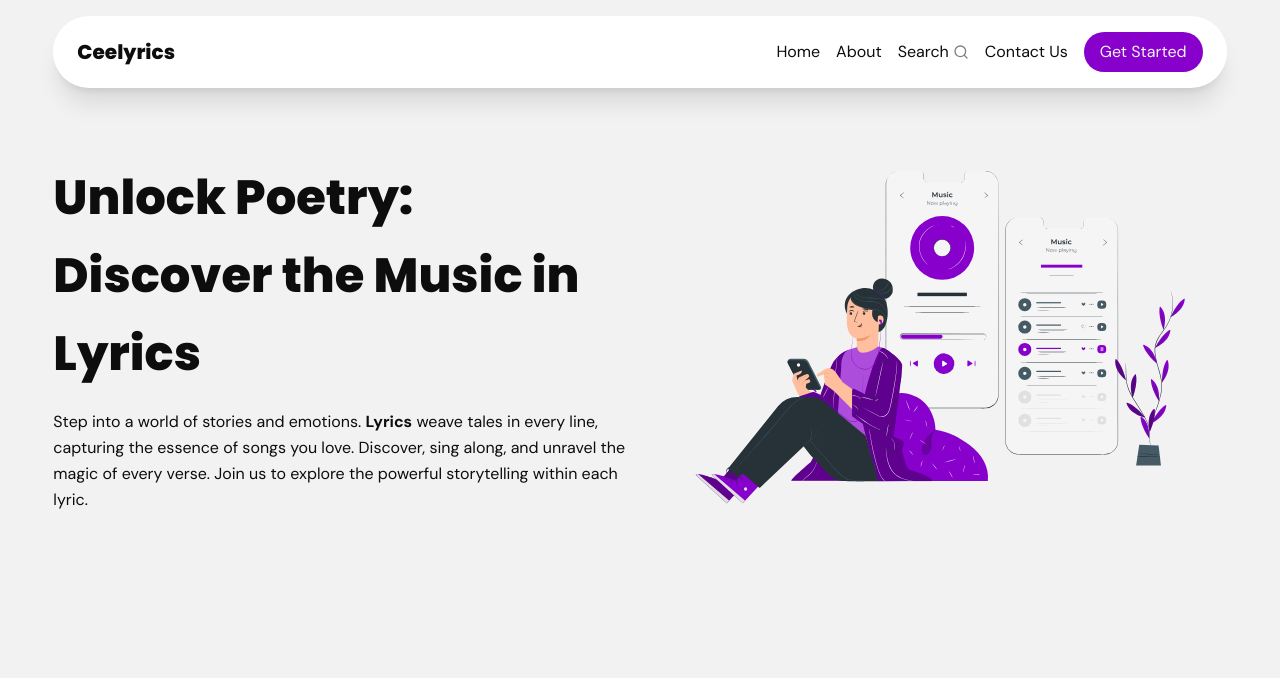
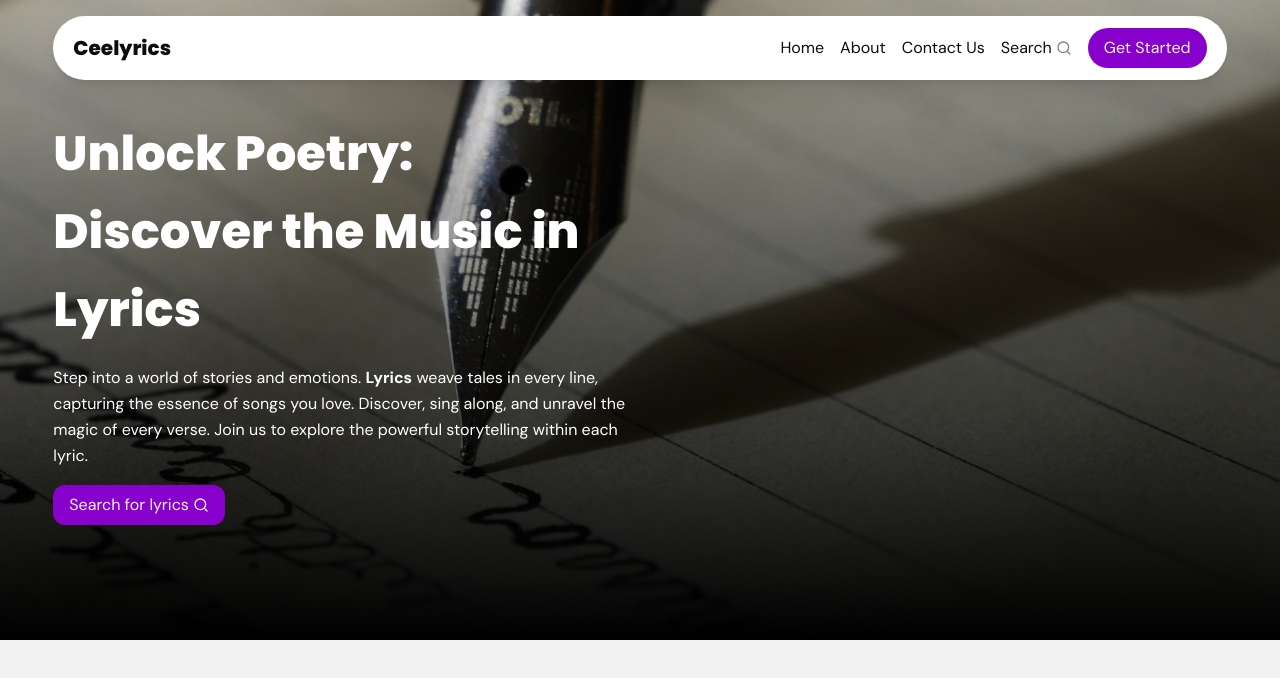
Before and after one commit to benjaminnkem/ceelyrics-next, a Next.js app: page / in a window 1280 px wide. Shown: the top 678 px of the page. Built offline with nearby package versions, Linux system fonts and the light colour scheme.

Commit message:
chore: updated header design

```diff
--- a/app/(home)/page.tsx
+++ b/app/(home)/page.tsx
@@ -1,12 +1,26 @@
 import WidthClamp from "@/components/Layout/Clamp";
 import { poppins } from "@/lib/fonts";
+import { SearchIcon } from "lucide-react";
 import Image from "next/image";
 
 const Home = () => {
   return (
     <header>
+      <div id="jumbo" className="min-h-[40rem] flex items-center relative">
+        <div className="absolute top-0 left-0 w-full overflow-hidden h-full select-none">
+          <Image
+            src={`/images/backgrounds/home.jpg`}
+            alt="home cover"
+            width={1920}
+            height={800}
+            className="w-full h-full object-cover"
+          />
+        </div>
+
+        <div className="absolute top-0 left-0 w-full h-full bg-gradient-to-t from-black"></div>
+
+        <div className="absolute top-0 left-0 text-white flex items-center w-full h-full">
           <WidthClamp>
-        <div id="jumbo" className="min-h-[30rem] flex items-center">
             <div className="grid grid-cols-2 gap-2 items-center h-full">
               <div className="space-y-4">
                 <h1 className={`${poppins.className} text-5xl font-extrabold leading-relaxed`}>
@@ -17,19 +31,25 @@ const Home = () => {
                   every line, capturing the essence of songs you love. Discover, sing along, and unravel the magic of
                   every verse. Join us to explore the powerful storytelling within each lyric.
                 </p>
+                <button className="bg-primary-600 flex items-center gap-1 text-text-50 hover:bg-primary-700 px-4 py-2 rounded-xl transition-colors duration-200">
+                  <span>Search for lyrics</span> <SearchIcon size={16} />
+                </button>
               </div>
               <div className="grid place-content-center">
-              <Image
+                {/* <Image
                   src={`/images/illustrations/sit-playlist.svg`}
                   draggable={false}
                   width={600}
                   height={600}
                   alt="Intro Illustration"
-              />
-            </div>
+                /> */}
               </div>
             </div>
           </WidthClamp>
+        </div>
+      </div>
+
+      <div className="h-[30rem]"></div>
     </header>
   );
 };
--- a/app/layout.tsx
+++ b/app/layout.tsx
@@ -15,7 +15,7 @@ export default function RootLayout({ children }: { children: React.ReactNode })
       <body className={`${dmSans.className} dark:bg-background-950 dark:text-text-50`}>
         <Providers>
           <Navbar />
-          <div className="h-[6rem]"></div>
+          {/* <div className="h-[6rem]"></div> */}
           {children}
         </Providers>
       </body>
--- a/components/Layout/Navbar/index.tsx
+++ b/components/Layout/Navbar/index.tsx
@@ -19,8 +19,8 @@ const useNavbarStore = create<NavStore>((set) => ({
   links: [
     { label: "Home", path: "/" },
     { label: "About", path: "/about" },
+    { label: "Contact Us", path: "/contact" },
     { label: "Search", path: "/", icon: <SearchIcon className="text-text-500" size={16} /> },
-    { label: "Contact Us", path: "/contact" },
   ],
 }));
 
@@ -28,9 +28,9 @@ const Navbar = () => {
   const { links } = useNavbarStore();
 
   return (
-    <nav className="mt-4 top-0 left-0 fixed w-full">
+    <nav className="mt-4 top-0 left-0 fixed z-[500] w-full">
       <WidthClamp>
-        <div className="w-full flex items-center justify-between bg-white rounded-full py-4 px-6 shadow-xl">
+        <div className="w-full flex items-center justify-between bg-white rounded-full py-3 px-5 shadow-xl">
           <Link href={"/"} className={`text-xl ${poppins.className} font-extrabold`}>
             Ceelyrics
           </Link>
```
Also changed, not shown: public/images/backgrounds/home.jpg (added). Lines whose indentation alone changed are shown as unchanged.
